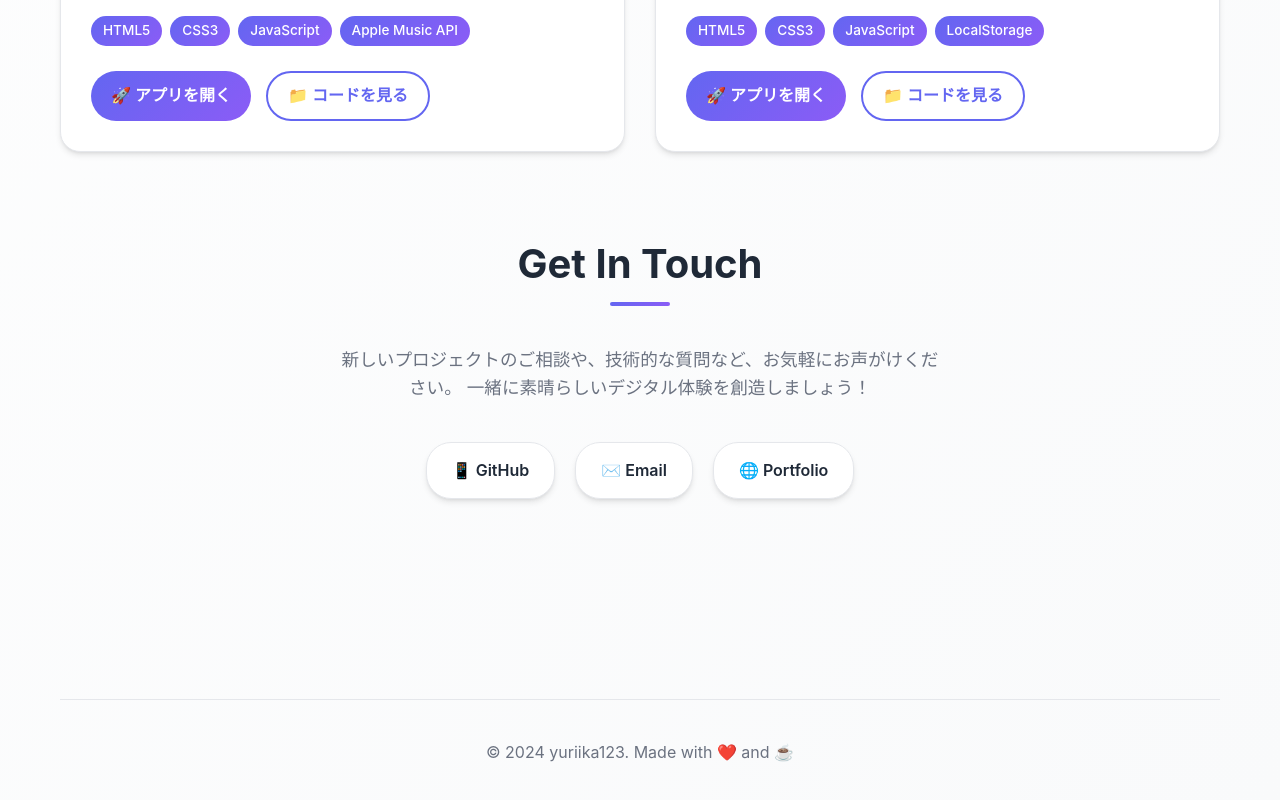
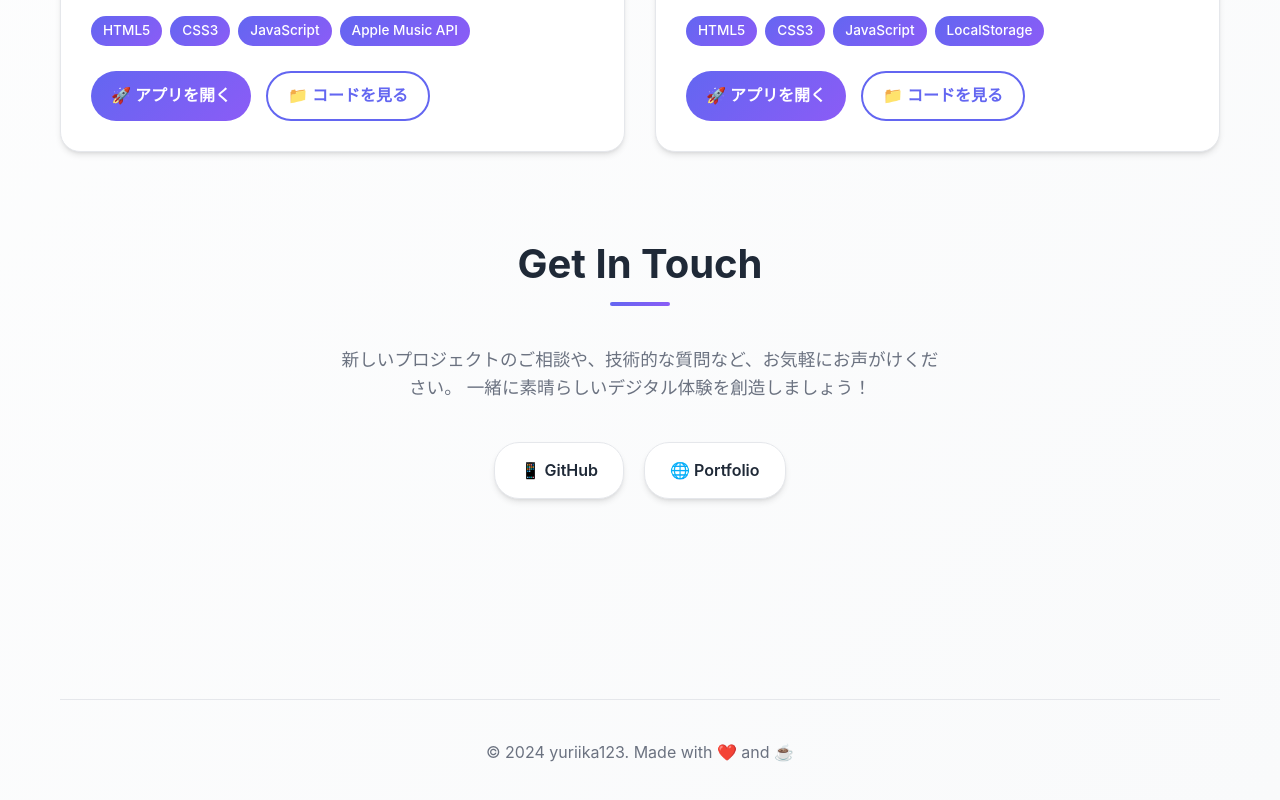
Before and after one commit to yuriika123/yuriika123.github.io, a plain HTML site: page index.html in a window 1280 px wide. Shown: the part 1604-2404 px from the top of the page. Drawn offline with Linux system fonts and the light colour scheme.

Commit message:
Add files via upload

```diff
--- a/index.html
+++ b/index.html
@@ -620,9 +620,6 @@
                         <a href="https://github.com/yuriika123" target="_blank" class="contact-link">
                             📱 GitHub
                         </a>
-                        <a href="mailto:contact@example.com" class="contact-link">
-                            ✉️ Email
-                        </a>
                         <a href="https://yuriika123.github.io" class="contact-link">
                             🌐 Portfolio
                         </a>
```
